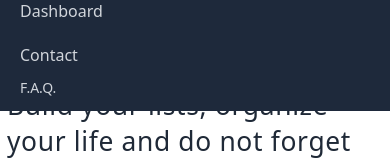
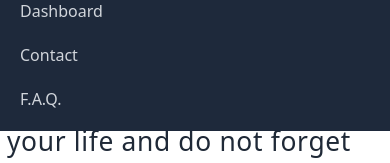
Before and after one commit to MariusZebrauskas/smart-book-next-fullstack, a Next.js app: page / in a window 390 px wide. Both pictures are taken after a click on the button "Open main menu". Shown: the part 125-288 px from the top of the page. Built offline with nearby package versions, Linux system fonts and the light colour scheme.

Commit message:
mobile faq2

```diff
--- a/components/Nav.tsx
+++ b/components/Nav.tsx
@@ -261,8 +261,8 @@
                     onClick={() => changePageMenuBackground('faq')}
                     className={
                       page === 'faq'
-                        ? 'bg-gray-900 text-white  px-3 py-2 rounded-md text-sm font-medium'
-                        : ' text-gray-300 px-3 py-2 rounded-md text-sm font-medium'
+                        ? 'text-white block px-3 py-2 rounded-md text-base font-medium'
+                        : 'text-gray-300 hover:bg-gray-700 hover:text-white block px-3 py-2 rounded-md text-base font-medium'
                     }
                   >
                     F.A.Q.
```
